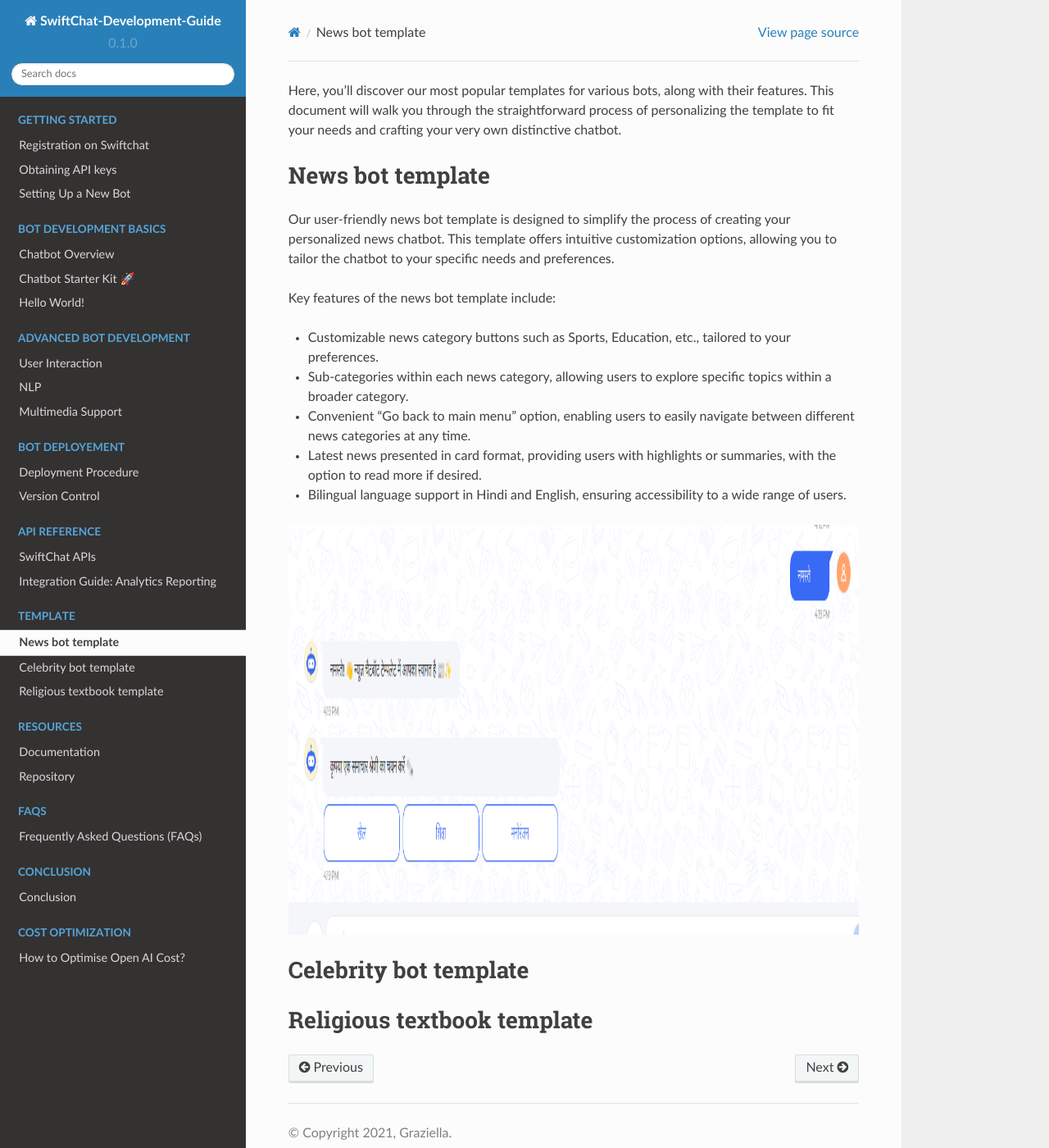
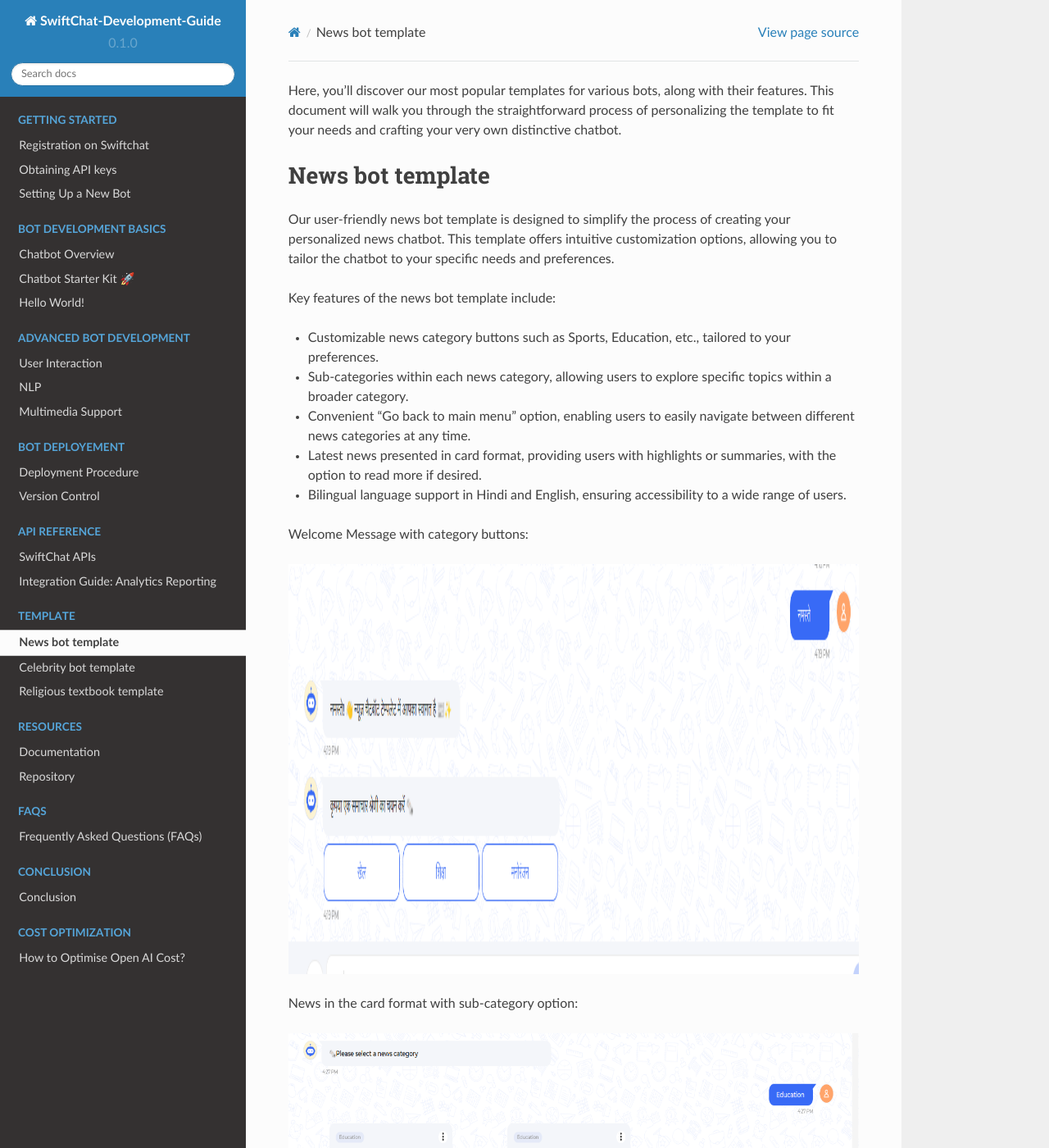
Before and after one commit to Priyanka-sharma181/Chatbot-Development-Guide, a Sphinx documentation site: the page built from docs/source/template_api.rst, in a window 1280 px wide and 1400 px high. Shown: the whole window at 82% size. Built offline with Sphinx 7.4.7 and the Read the Docs theme 2.0.0, drawn with Linux system fonts in a browser that asks for light colours.

Commit message:
templates

```diff
--- a/docs/source/template_api.rst
+++ b/docs/source/template_api.rst
@@ -13,6 +13,7 @@ Key features of the news bot template include:
 - Latest news presented in card format, providing users with highlights or summaries, with the option to read more if desired.
 - Bilingual language support in Hindi and English, ensuring accessibility to a wide range of users.
 
+Welcome Message with category buttons:
 
 .. image:: ../images/template_images/news_bot_welcome.png
         :alt: Deployment Structure
@@ -20,6 +21,15 @@ Key features of the news bot template include:
         :height: 500
         :align: left
 
+--------------------------------
+
+News in the card format with sub-category option:
+
+.. image:: ../images/template_images/news_category.png
+        :alt: Deployment Structure
+        :width: 3000
+        :height: 500
+        :align: left
 
 --------------------------------
 
```
Also changed, not shown: docs/images/template_images/news_category.png (added).
